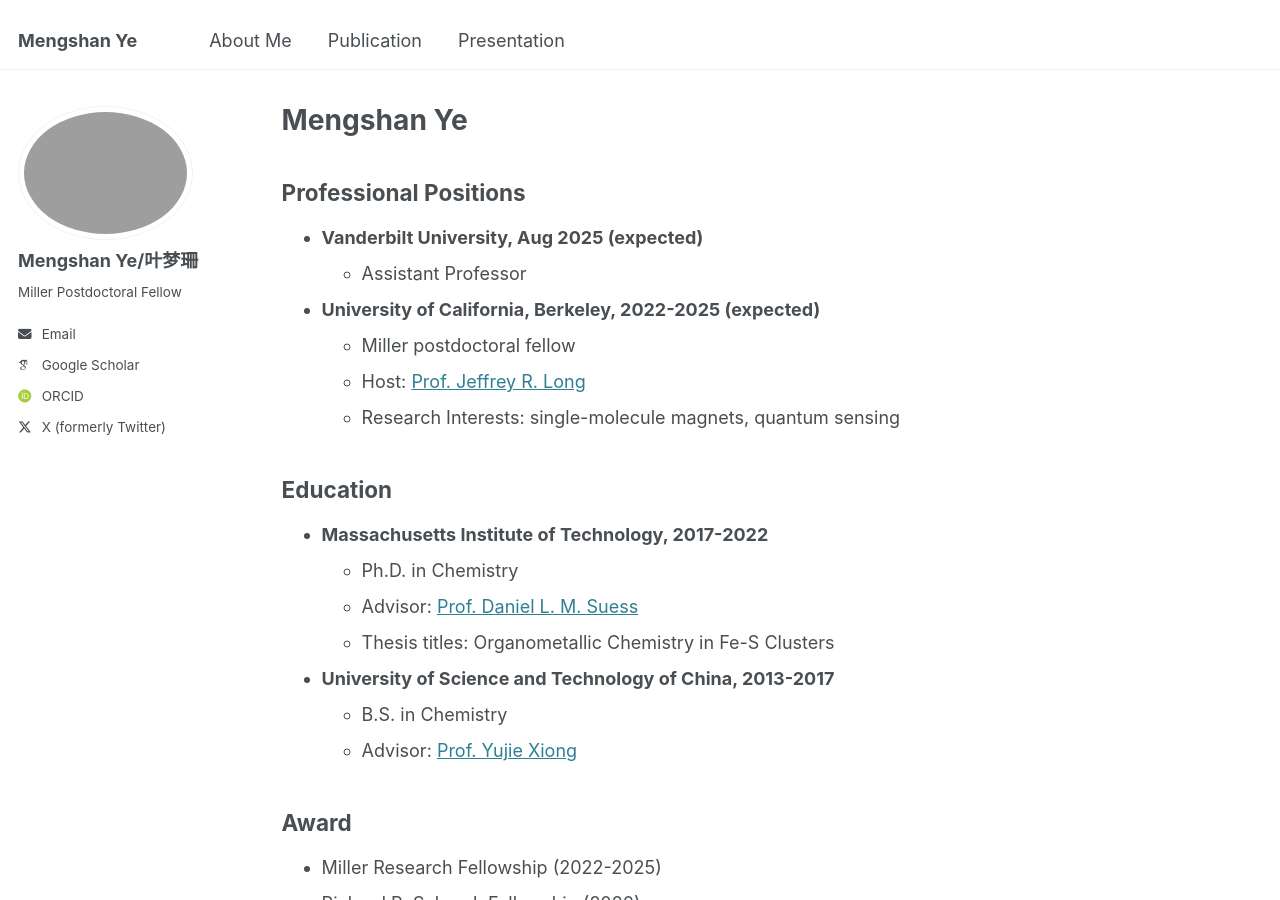
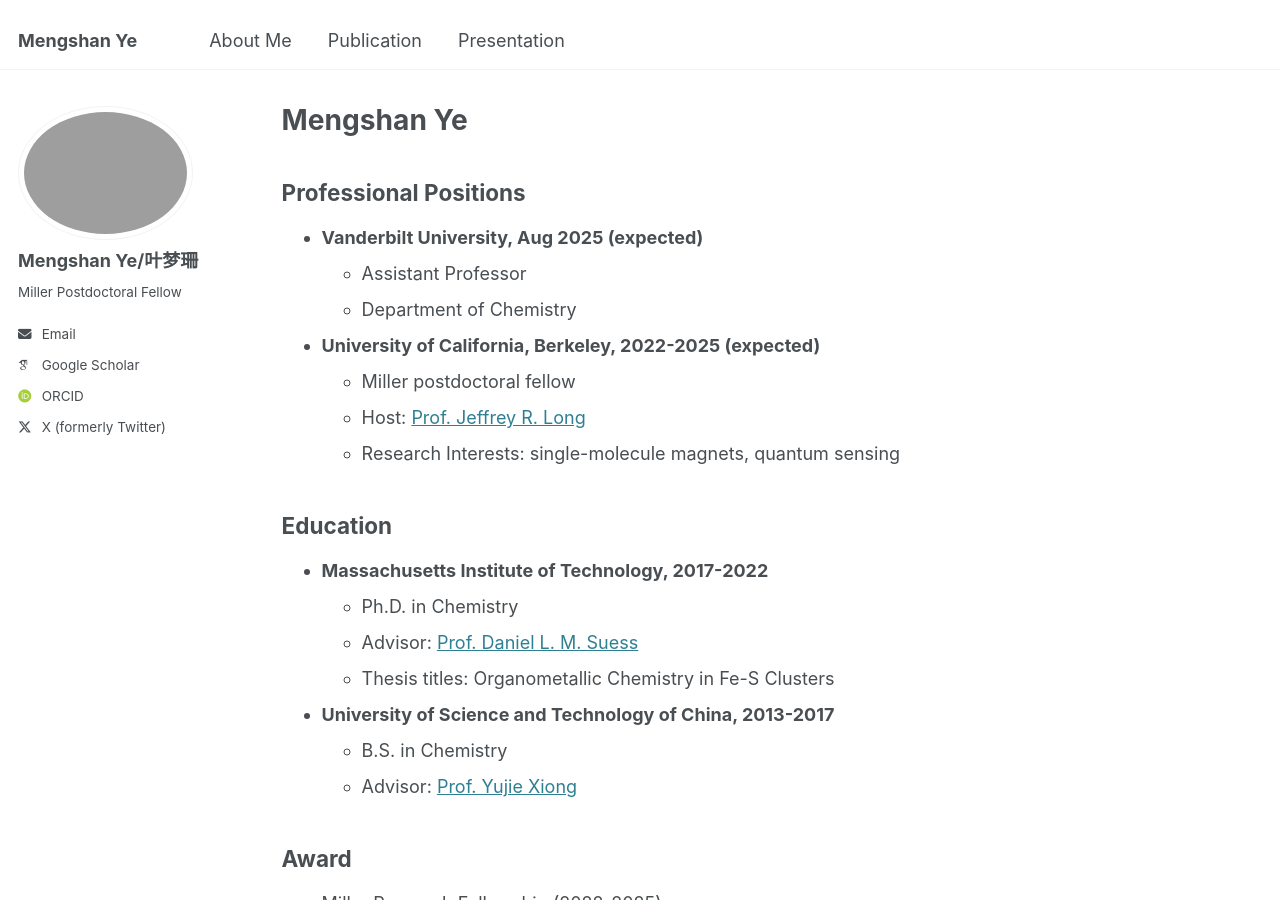
Before and after one commit to mengshan-ye/mengshan-ye.github.io, a Jekyll site: the page built from _pages/aboutme.md, in a window 1280 px wide and 900 px high. Built offline with Jekyll 4.4.1, drawn with Linux system fonts in a browser that asks for light colours; some web fonts are replaced.

Commit message:
Update aboutme.md

```diff
--- a/_pages/aboutme.md
+++ b/_pages/aboutme.md
@@ -10,6 +10,7 @@ author_profile: true
 
 * **Vanderbilt University, Aug 2025 (expected)**
   * Assistant Professor
+  * Department of Chemistry
 
 * **University of California, Berkeley, 2022-2025 (expected)**
   * Miller postdoctoral fellow
```
